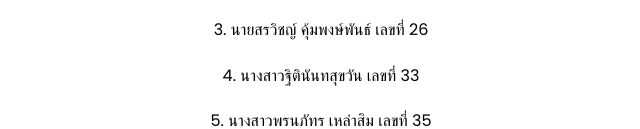
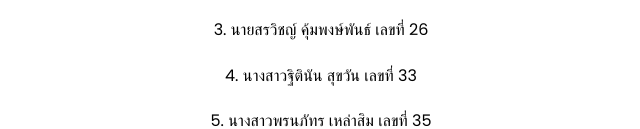
Before and after one commit to wewqeqwewqewq/Namez.github.io, a plain HTML site: page index.html in a window 1280 px wide. Shown: the part 832-961 px from the top of the page, 319-959 px from the left. Drawn offline with Linux system fonts and the light colour scheme.

Commit message:
Update index.html

```diff
--- a/index.html
+++ b/index.html
@@ -22,7 +22,7 @@
             <p>1. นายจิตติพัฒน์ ลิ้มสกุล เลขที่ 6</p>
             <p>2. นายปัณณวิชญ์ ลิ้มฐิติศักดิ์ เลขที่ 15</p>
             <p>3. นายสรวิชญ์ คุ้มพงษ์พันธ์ เลขที่ 26</p>
-            <p>4. นางสาวฐิตินันทสุขวัน เลขที่ 33</p>
+            <p>4. นางสาวฐิตินัน สุขวัน เลขที่ 33</p>
             <p>5. นางสาวพรนภัทร เหล่าสิม เลขที่ 35</p>
             <body>
                 <a href="#" onclick="openหน้าหลัก()">ขึ้นไปข้างบน</a>
```
